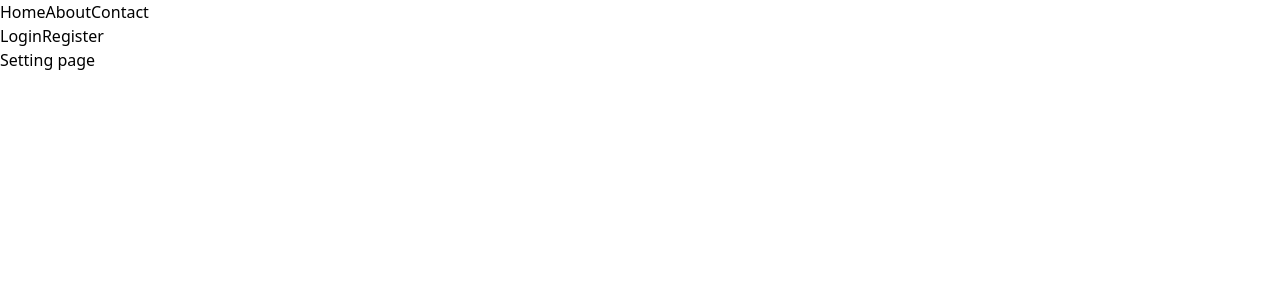
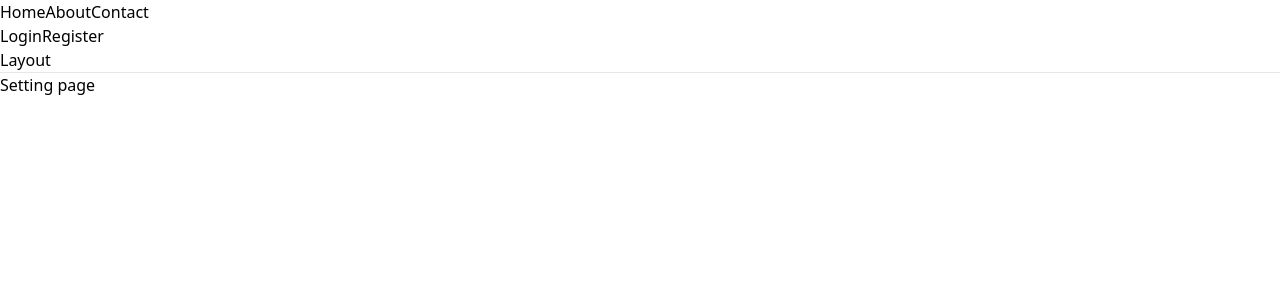
Before and after one commit to tamphimai007/cc19_basic_router, a React (Vite) app: page /admin/setting in a window 1280 px wide. Shown: the top 300 px of the page. Built offline with nearby package versions, Linux system fonts and the light colour scheme.

Commit message:
update layout

```diff
--- /dev/null
+++ b/src/layouts/Layout.jsx
@@ -0,0 +1,13 @@
+import { Outlet } from "react-router";
+
+// rfce
+function Layout() {
+  return (
+    <div>
+      Layout
+      <hr />
+      <Outlet />
+    </div>
+  );
+}
+export default Layout;
--- a/src/routes/AppRoutes.jsx
+++ b/src/routes/AppRoutes.jsx
@@ -1,6 +1,7 @@
 // rfce
-import { Link, Route, Routes } from "react-router";
+import { Link, Outlet, Route, Routes } from "react-router";
 import MainNav from "../components/MainNav";
+import Layout from "../layouts/Layout";
 function AppRoutes() {
   return (
     <div>
@@ -15,7 +16,7 @@ function AppRoutes() {
         <Route path="register" element={<h1>Register</h1>} />
 
         {/* Private */}
-        <Route path="admin">
+        <Route path="admin" element={<Layout />}>
           <Route index element={<h1>Dashboard page</h1>} />
           <Route path="manage" element={<h1>Manage page</h1>} />
           <Route path="setting" element={<h1>Setting page</h1>} />
```
